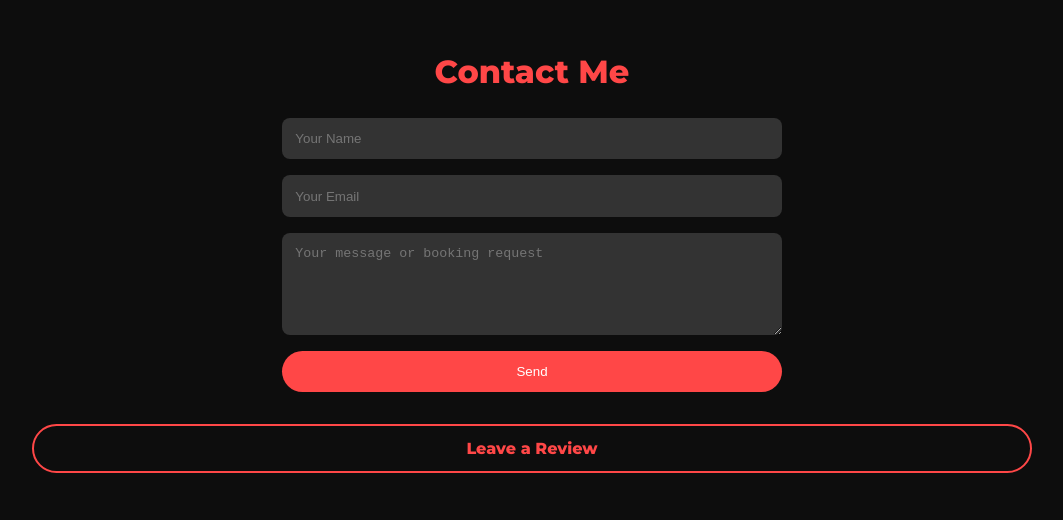
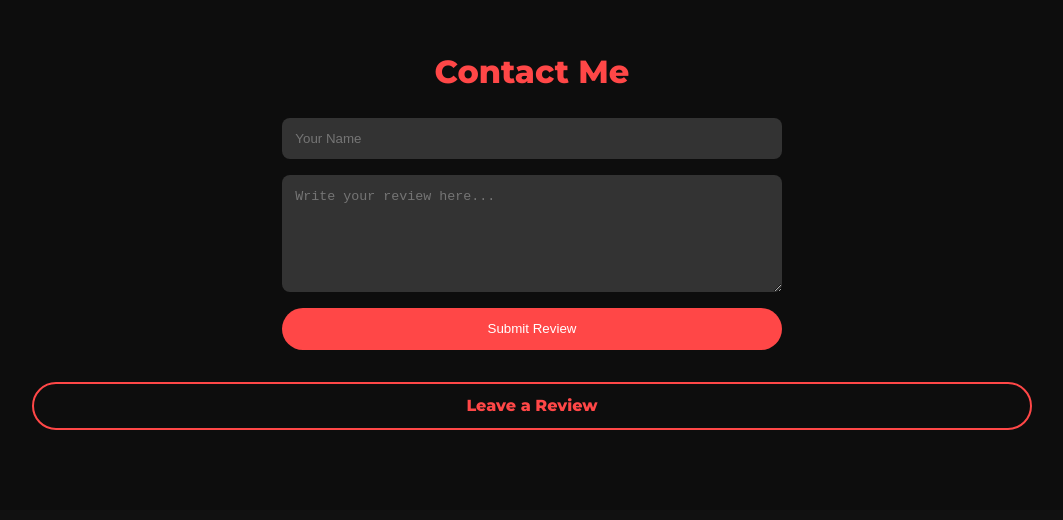
Before and after one commit to alexiadepagne/a.depagne.github.io, a plain HTML site: page index.html in a window 1280 px wide. Shown: the part 1047-1567 px from the top of the page, without its empty margins (108-1171 px from the left). Drawn offline with Linux system fonts and the light colour scheme.

Commit message:
Update index.html

```diff
--- a/index.html
+++ b/index.html
@@ -212,12 +212,13 @@
   <section id="contact" class="section">
     <h2 style="text-align:center; color: #ff4747; font-size: 2em;">Contact Me</h2>
     <form action="https://formsubmit.co/alexia.depagne@gmail.com" method="POST">
-      <input type="hidden" name="_redirect" value="thankyou.html">
-      <input type="text" name="name" placeholder="Your Name" required>
-      <input type="email" name="email" placeholder="Your Email" required>
-      <textarea name="message" placeholder="Your message or booking request" rows="5" required></textarea>
-      <button type="submit">Send</button>
-    </form>
+  <input type="hidden" name="_subject" value="New Review from Website">
+  <input type="hidden" name="_next" value="thankyou.html">
+  <input type="text" name="name" placeholder="Your Name" required />
+  <textarea name="review" placeholder="Write your review here..." rows="6" required></textarea>
+  <button type="submit">Submit Review</button>
+</form>
+
     <a href="review.html" class="review-button">Leave a Review</a>
   </section>
 
```
